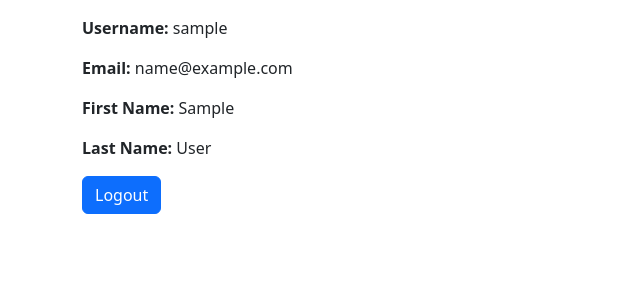
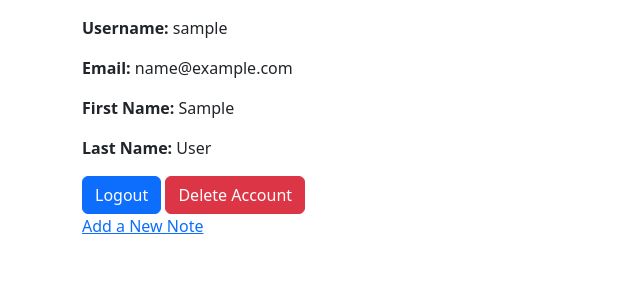
Before and after one commit to NoahAppelbaum/flask-notes, a Flask app: a page that uses templates/user_details.html in a window 1280 px wide. Shown: the top 300 px of the page, without its empty margins (0-640 px from the left). Run offline with Flask 3, Linux system fonts and the light colour scheme; the visitor is signed in with stand-in values (Sample User, id 1); tables that the repository leaves empty hold one stand-in row (values such as "Sample post").

Commit message:
added unauthorized user page and updated user details page to specs

```diff
--- a/templates/user_details.html
+++ b/templates/user_details.html
@@ -15,10 +15,30 @@
 
 
 
-<form action="/logout" method="POST">
+<form>
   {{form.hidden_tag()}}
-  <button type="submit" class="btn btn-primary">Logout</button>
+  <button formaction="/logout" formmethod="POST"
+  type="submit" class="btn btn-primary">Logout</button>
+  <button formaction="/users/{{ user.username }}/delete" formmethod="POST"
+  type="submit" class="btn btn-danger">Delete Account</button>
 </form>
+
+<a href="/users/{{ user.username }}/notes/add">Add a New Note</a>
+
+<ul class="note-list">
+  {% for note in user.notes %}
+    <li> <b>{{ note.title }}</b>
+      <form>
+        {{ form.hidden_tag() }}
+        <button class="btn btn-primary" formaction="/notes/{{ note.id }}/update"
+         formmethod="GET">Edit</button>
+        <button class="btn btn-danger" formaction="/notes/{{ note.id }}/delete"
+         formmethod="POST">Delete</button>
+      </form>
+      </li>
+  {% endfor %}
+</ul>
+
 
 
 {% endblock %}
```
Also changed, not shown: templates/unauthorized_user.html (added, +13 -0 lines).
